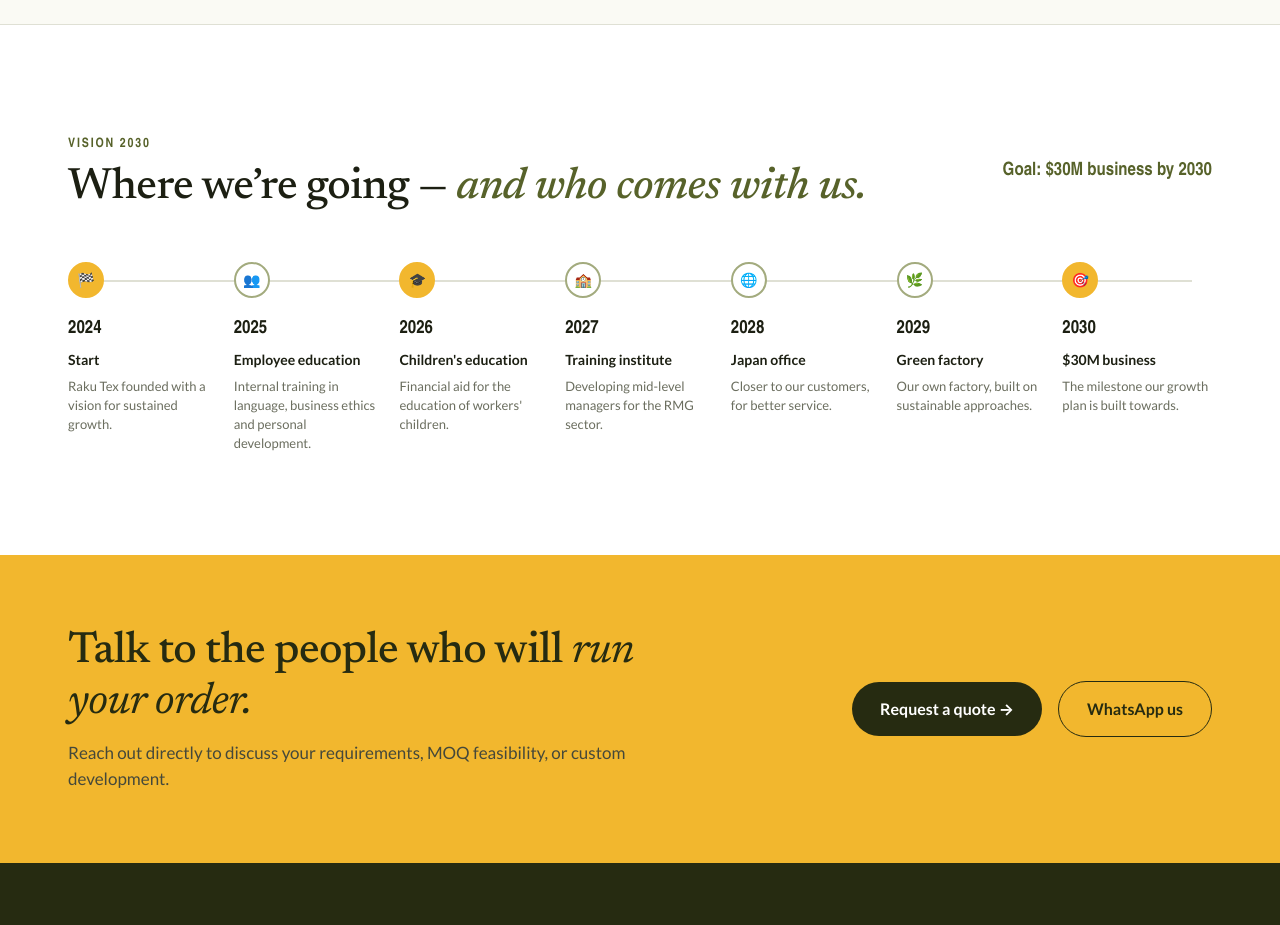
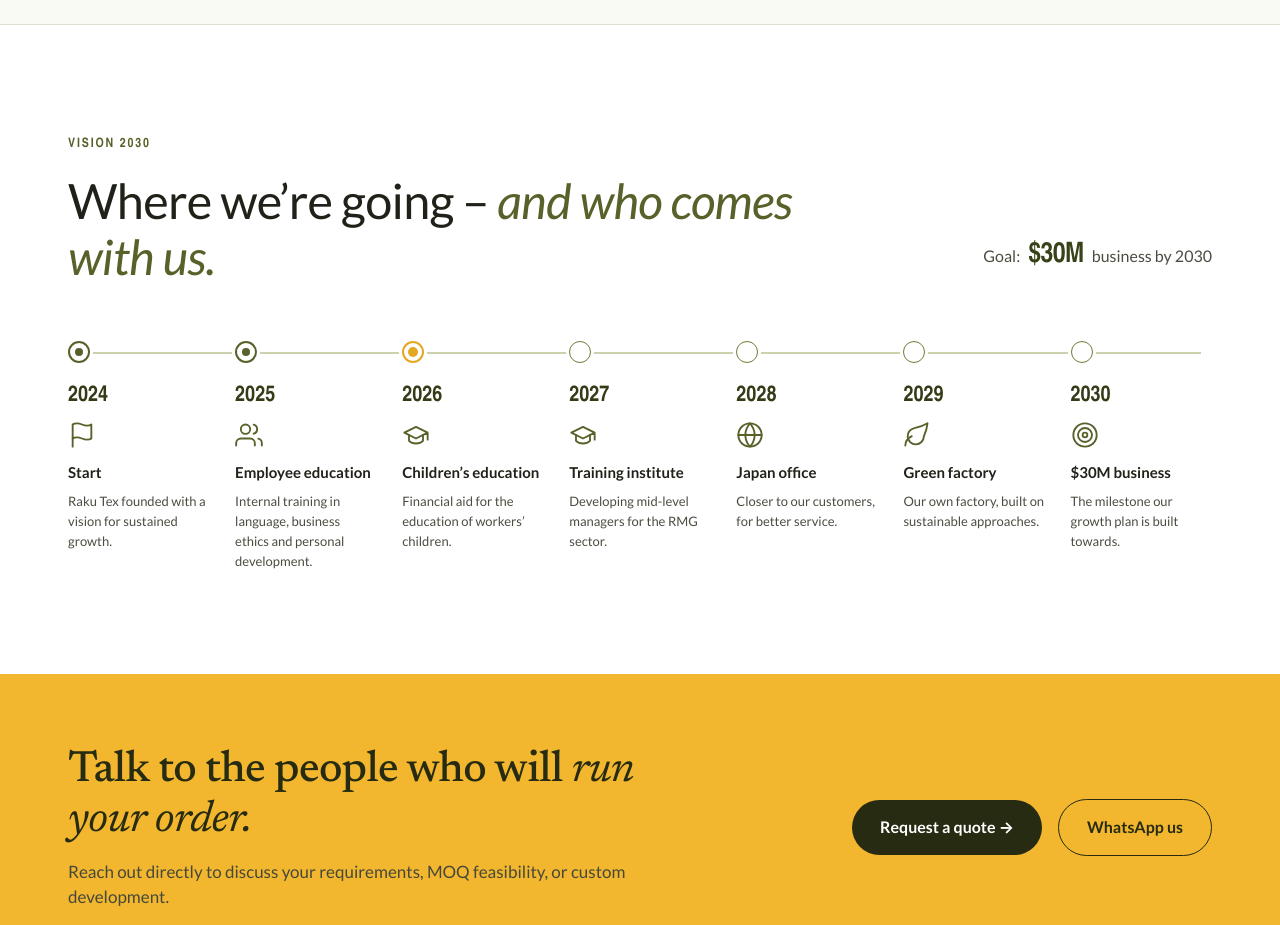
Before and after one commit to rafimohaimen-del/RakuTex, a plain HTML site: page about.html in a window 1280 px wide. Shown: the part 3620-4545 px from the top of the page. Drawn offline with Linux system fonts and the light colour scheme; a web font is replaced by a local one.

Commit message:
feat: remake Vision 2030 roadmap matching vision.png

```diff
--- a/about.html
+++ b/about.html
@@ -299,84 +299,108 @@
     <!-- VISION 2030 ROADMAP -->
     <section class="section-pad" style="background-color: var(--rt-white); border-top: 1px solid var(--rt-line);">
       <div class="container">
-        <div class="flex items-center justify-between" style="flex-wrap: wrap; gap: 16px;">
+        <div class="vision-header">
           <div>
             <span class="eyebrow eyebrow-olive">VISION 2030</span>
-            <h2>Where we’re going — <span class="accent-gold" style="color: var(--rt-olive-500);">and who comes with us.</span></h2>
+            <h2 class="vision-title">
+              Where we’re going – <em>and who comes<br>with us.</em>
+            </h2>
           </div>
-          <div style="font-family: var(--rt-font-label); font-weight: 700; font-size: 1.15rem; color: var(--rt-olive-500);">
-            Goal: $30M business by 2030
+          <div class="vision-goal-badge">
+            <span class="vision-goal-prefix">Goal:</span>
+            <strong class="vision-goal-amount">$30M</strong>
+            <span class="vision-goal-suffix">business by 2030</span>
           </div>
         </div>
 
-        <div class="timeline-track">
+        <div class="vision-timeline-wrapper">
+          <div class="vision-timeline-track">
             <!-- 2024 -->
-          <div class="timeline-node highlight">
-            <div class="timeline-dot">🏁</div>
-            <div>
-              <div class="timeline-year">2024</div>
-              <div class="timeline-title">Start</div>
-              <div class="timeline-desc">Raku Tex founded with a vision for sustained growth.</div>
-            </div>
+            <div class="vision-milestone done">
+              <div class="vision-marker" aria-hidden="true"></div>
+              <div class="vision-year">2024</div>
+              <svg class="vision-milestone-icon" viewBox="0 0 24 24" fill="none" stroke="currentColor" stroke-width="1.6" stroke-linecap="round" stroke-linejoin="round" aria-hidden="true">
+                <path d="M4 15s1-1 4-1 5 2 8 2 4-1 4-1V3s-1 1-4 1-5-2-8-2-4 1-4 1z"/>
+                <line x1="4" y1="22" x2="4" y2="15"/>
+              </svg>
+              <h3 class="vision-milestone-title">Start</h3>
+              <p class="vision-milestone-desc">Raku Tex founded with a vision for sustained growth.</p>
             </div>
 
             <!-- 2025 -->
-          <div class="timeline-node">
-            <div class="timeline-dot">👥</div>
-            <div>
-              <div class="timeline-year">2025</div>
-              <div class="timeline-title">Employee education</div>
-              <div class="timeline-desc">Internal training in language, business ethics and personal development.</div>
-            </div>
+            <div class="vision-milestone done">
+              <div class="vision-marker" aria-hidden="true"></div>
+              <div class="vision-year">2025</div>
+              <svg class="vision-milestone-icon" viewBox="0 0 24 24" fill="none" stroke="currentColor" stroke-width="1.6" stroke-linecap="round" stroke-linejoin="round" aria-hidden="true">
+                <path d="M17 21v-2a4 4 0 0 0-4-4H5a4 4 0 0 0-4 4v2"/>
+                <circle cx="9" cy="7" r="4"/>
+                <path d="M23 21v-2a4 4 0 0 0-3-3.87"/>
+                <path d="M16 3.13a4 4 0 0 1 0 7.75"/>
+              </svg>
+              <h3 class="vision-milestone-title">Employee education</h3>
+              <p class="vision-milestone-desc">Internal training in language, business ethics and personal development.</p>
             </div>
 
             <!-- 2026 -->
-          <div class="timeline-node highlight">
-            <div class="timeline-dot">🎓</div>
-            <div>
-              <div class="timeline-year">2026</div>
-              <div class="timeline-title">Children's education</div>
-              <div class="timeline-desc">Financial aid for the education of workers' children.</div>
-            </div>
+            <div class="vision-milestone current">
+              <div class="vision-marker" aria-hidden="true"></div>
+              <div class="vision-year">2026</div>
+              <svg class="vision-milestone-icon" viewBox="0 0 24 24" fill="none" stroke="currentColor" stroke-width="1.6" stroke-linecap="round" stroke-linejoin="round" aria-hidden="true">
+                <path d="M22 10v6M2 10l10-5 10 5-10 5z"/>
+                <path d="M6 12v5c3 3 9 3 12 0v-5"/>
+              </svg>
+              <h3 class="vision-milestone-title">Children’s education</h3>
+              <p class="vision-milestone-desc">Financial aid for the education of workers’ children.</p>
             </div>
 
             <!-- 2027 -->
-          <div class="timeline-node">
-            <div class="timeline-dot">🏫</div>
-            <div>
-              <div class="timeline-year">2027</div>
-              <div class="timeline-title">Training institute</div>
-              <div class="timeline-desc">Developing mid-level managers for the RMG sector.</div>
-            </div>
+            <div class="vision-milestone">
+              <div class="vision-marker" aria-hidden="true"></div>
+              <div class="vision-year">2027</div>
+              <svg class="vision-milestone-icon" viewBox="0 0 24 24" fill="none" stroke="currentColor" stroke-width="1.6" stroke-linecap="round" stroke-linejoin="round" aria-hidden="true">
+                <path d="M22 10v6M2 10l10-5 10 5-10 5z"/>
+                <path d="M6 12v5c3 3 9 3 12 0v-5"/>
+              </svg>
+              <h3 class="vision-milestone-title">Training institute</h3>
+              <p class="vision-milestone-desc">Developing mid-level managers for the RMG sector.</p>
             </div>
 
             <!-- 2028 -->
-          <div class="timeline-node">
-            <div class="timeline-dot">🌐</div>
-            <div>
-              <div class="timeline-year">2028</div>
-              <div class="timeline-title">Japan office</div>
-              <div class="timeline-desc">Closer to our customers, for better service.</div>
-            </div>
+            <div class="vision-milestone">
+              <div class="vision-marker" aria-hidden="true"></div>
+              <div class="vision-year">2028</div>
+              <svg class="vision-milestone-icon" viewBox="0 0 24 24" fill="none" stroke="currentColor" stroke-width="1.6" stroke-linecap="round" stroke-linejoin="round" aria-hidden="true">
+                <circle cx="12" cy="12" r="10"/>
+                <line x1="2" y1="12" x2="22" y2="12"/>
+                <path d="M12 2a15.3 15.3 0 0 1 4 10 15.3 15.3 0 0 1-4 10 15.3 15.3 0 0 1-4-10 15.3 15.3 0 0 1 4-10z"/>
+              </svg>
+              <h3 class="vision-milestone-title">Japan office</h3>
+              <p class="vision-milestone-desc">Closer to our customers, for better service.</p>
             </div>
 
             <!-- 2029 -->
-          <div class="timeline-node">
-            <div class="timeline-dot">🌿</div>
-            <div>
-              <div class="timeline-year">2029</div>
-              <div class="timeline-title">Green factory</div>
-              <div class="timeline-desc">Our own factory, built on sustainable approaches.</div>
-            </div>
+            <div class="vision-milestone">
+              <div class="vision-marker" aria-hidden="true"></div>
+              <div class="vision-year">2029</div>
+              <svg class="vision-milestone-icon" viewBox="0 0 24 24" fill="none" stroke="currentColor" stroke-width="1.6" stroke-linecap="round" stroke-linejoin="round" aria-hidden="true">
+                <path d="M11 20A7 7 0 0 1 9.8 6.1C15.5 5 17 4.5 21 2c-.5 5-1.5 7.5-3.1 11.2A7 7 0 0 1 11 20z"/>
+                <path d="M2 21c0-3 1.8-6 5.5-8"/>
+              </svg>
+              <h3 class="vision-milestone-title">Green factory</h3>
+              <p class="vision-milestone-desc">Our own factory, built on sustainable approaches.</p>
             </div>
 
             <!-- 2030 -->
-          <div class="timeline-node highlight">
-            <div class="timeline-dot">🎯</div>
-            <div>
-              <div class="timeline-year">2030</div>
-              <div class="timeline-title">$30M business</div>
-              <div class="timeline-desc">The milestone our growth plan is built towards.</div>
+            <div class="vision-milestone">
+              <div class="vision-marker" aria-hidden="true"></div>
+              <div class="vision-year">2030</div>
+              <svg class="vision-milestone-icon" viewBox="0 0 24 24" fill="none" stroke="currentColor" stroke-width="1.6" stroke-linecap="round" stroke-linejoin="round" aria-hidden="true">
+                <circle cx="12" cy="12" r="10"/>
+                <circle cx="12" cy="12" r="6"/>
+                <circle cx="12" cy="12" r="2"/>
+              </svg>
+              <h3 class="vision-milestone-title">$30M business</h3>
+              <p class="vision-milestone-desc">The milestone our growth plan is built towards.</p>
             </div>
           </div>
         </div>
--- a/assets/css/pages.css
+++ b/assets/css/pages.css
@@ -347,7 +347,175 @@
   padding: 14px 0;
 }
 
-/* Vision 2030 Timeline */
+/* ==========================================================================
+   ABOUT PAGE: VISION 2030 ROADMAP (from vision.png)
+   ========================================================================== */
+.vision-header {
+  display: flex;
+  align-items: flex-end;
+  justify-content: space-between;
+  flex-wrap: wrap;
+  gap: 24px;
+  margin-bottom: 56px;
+}
+
+.vision-title {
+  font-family: var(--rt-font-serif);
+  font-size: clamp(2.2rem, 3.8vw, 3.25rem);
+  font-weight: 500;
+  color: #1F2218;
+  line-height: 1.15;
+  margin: 10px 0 0 0;
+}
+
+.vision-title em {
+  font-style: italic;
+  font-weight: 400;
+  color: #57622A;
+}
+
+.vision-goal-badge {
+  display: flex;
+  align-items: baseline;
+  gap: 8px;
+  font-family: var(--rt-font-body);
+  font-size: 1rem;
+  color: #4A4E40;
+  padding-bottom: 6px;
+}
+
+.vision-goal-amount {
+  font-family: var(--rt-font-label);
+  font-size: clamp(1.5rem, 2.2vw, 1.875rem);
+  font-weight: 800;
+  color: #384218;
+  letter-spacing: -0.02em;
+}
+
+.vision-timeline-wrapper {
+  width: 100%;
+}
+
+.vision-timeline-track {
+  display: grid;
+  grid-template-columns: repeat(7, 1fr);
+  gap: clamp(16px, 2vw, 32px);
+  position: relative;
+  margin-top: 16px;
+}
+
+.vision-timeline-track::before {
+  content: '';
+  position: absolute;
+  top: 11px;
+  left: 11px;
+  right: 11px;
+  height: 1.5px;
+  background-color: #CBD3AE;
+  z-index: 1;
+}
+
+.vision-milestone {
+  position: relative;
+  z-index: 2;
+  display: flex;
+  flex-direction: column;
+  align-items: flex-start;
+}
+
+.vision-marker {
+  width: 22px;
+  height: 22px;
+  border-radius: 50%;
+  background-color: #FFFFFF;
+  border: 1.5px solid #6E7C35;
+  display: flex;
+  align-items: center;
+  justify-content: center;
+  margin-bottom: 22px;
+  box-shadow: 0 0 0 3px #FFFFFF;
+  position: relative;
+}
+
+/* 2024 & 2025: Target style with dark olive center dot */
+.vision-milestone.done .vision-marker {
+  border: 2px solid #57622A;
+}
+
+.vision-milestone.done .vision-marker::after {
+  content: '';
+  width: 8px;
+  height: 8px;
+  border-radius: 50%;
+  background-color: #57622A;
+}
+
+/* 2026: Active target style with vibrant gold center dot */
+.vision-milestone.current .vision-marker {
+  border: 2px solid #E3A824;
+}
+
+.vision-milestone.current .vision-marker::after {
+  content: '';
+  width: 10px;
+  height: 10px;
+  border-radius: 50%;
+  background-color: #E3A824;
+}
+
+.vision-year {
+  font-family: var(--rt-font-label);
+  font-size: 1.375rem;
+  font-weight: 700;
+  color: #343B17;
+  margin-bottom: 14px;
+  line-height: 1;
+}
+
+.vision-milestone-icon {
+  width: 28px;
+  height: 28px;
+  color: #57622A;
+  margin-bottom: 14px;
+  flex-shrink: 0;
+}
+
+.vision-milestone-title {
+  font-family: var(--rt-font-body);
+  font-size: 0.9375rem;
+  font-weight: 700;
+  color: #1F2218;
+  line-height: 1.3;
+  margin: 0 0 8px 0;
+}
+
+.vision-milestone-desc {
+  font-size: 0.8125rem;
+  color: #4A4E40;
+  line-height: 1.55;
+  margin: 0;
+}
+
+@media (max-width: 1100px) {
+  .vision-timeline-wrapper {
+    overflow-x: auto;
+    padding-bottom: 20px;
+    -webkit-overflow-scrolling: touch;
+  }
+  .vision-timeline-track {
+    min-width: 920px;
+  }
+}
+
+@media (max-width: 768px) {
+  .vision-header {
+    flex-direction: column;
+    align-items: flex-start;
+    gap: 16px;
+  }
+}
+
+/* Vision 2030 Timeline (Legacy fallback) */
 .timeline-track {
   display: grid;
   grid-template-columns: repeat(7, 1fr);
```
Lines whose indentation alone changed are shown as unchanged.
